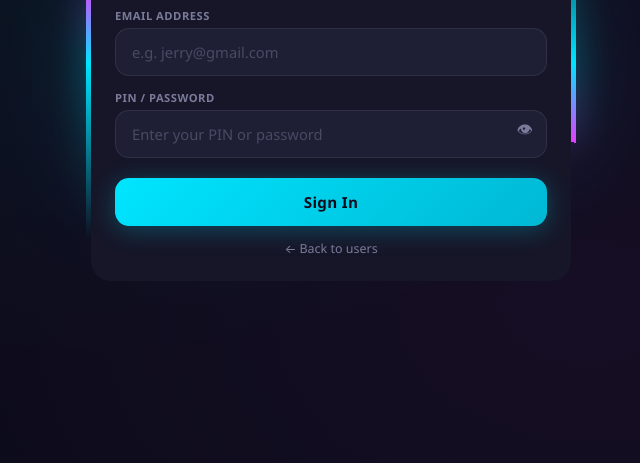
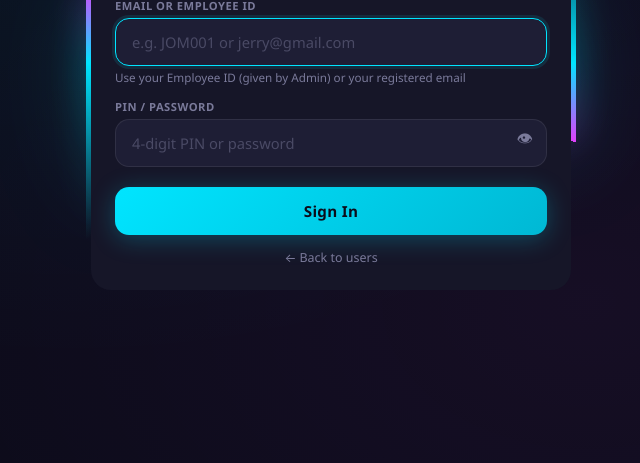
Before and after one commit to arnoldjosamgh/jomishPOS, a browser extension: page public/login.html in a window 1280 px wide. Shown: the part 337-800 px from the top of the page, without its empty margins (309-949 px from the left). Drawn offline with Linux system fonts and the light colour scheme.

Commit message:
Fix: allow login by Employee ID or email with auto-focus and PIN input support

```diff
--- a/public/login.html
+++ b/public/login.html
@@ -263,12 +263,13 @@ window.onunhandledrejection = function(e) {
             <div id="error-manual" class="alert error"></div>
             <form id="form-manual" autocomplete="on">
                 <div class="field">
-                    <label>Email Address</label>
-                    <input type="email" id="manual-email" placeholder="e.g. jerry@gmail.com" required autocomplete="email">
+                    <label>Email or Employee ID</label>
+                    <input type="text" id="manual-email" placeholder="e.g. JOM001 or jerry@gmail.com" required autocomplete="username" inputmode="text">
+                    <p style="font-size:0.73rem; color:var(--muted); margin:4px 0 0 0;">Use your Employee ID (given by Admin) or your registered email</p>
                 </div>
                 <div class="field">
                     <label>PIN / Password</label>
-                    <input type="password" id="manual-password" placeholder="Enter your PIN or password" required autocomplete="current-password">
+                    <input type="password" id="manual-password" placeholder="4-digit PIN or password" required autocomplete="current-password" inputmode="numeric">
                     <button type="button" class="eye-btn" id="toggle-pwd">👁</button>
                 </div>
                 <button type="submit" class="submit-btn" id="btn-manual-signin">Sign In</button>
@@ -297,6 +298,13 @@ window.onunhandledrejection = function(e) {
     function showScreen(id) {
         document.querySelectorAll('.screen').forEach(s => s.classList.remove('active'));
         document.getElementById(id).classList.add('active');
+        // Auto-focus the first focusable field when screen-manual appears
+        if (id === 'screen-manual') {
+            setTimeout(() => {
+                const f = document.getElementById('manual-email');
+                if (f) f.focus();
+            }, 50);
+        }
     }
 
     function showError(screenId, msg) {
```
